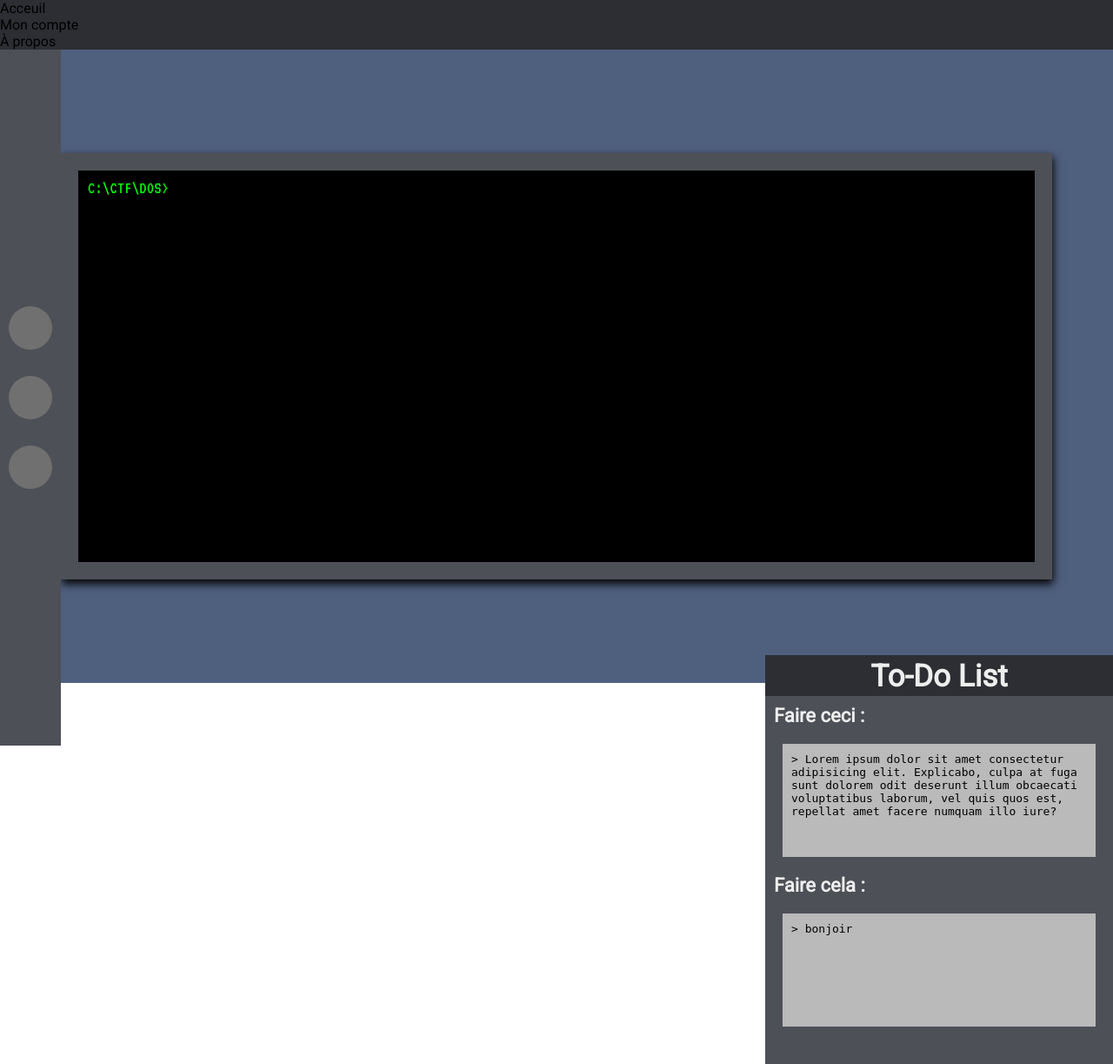
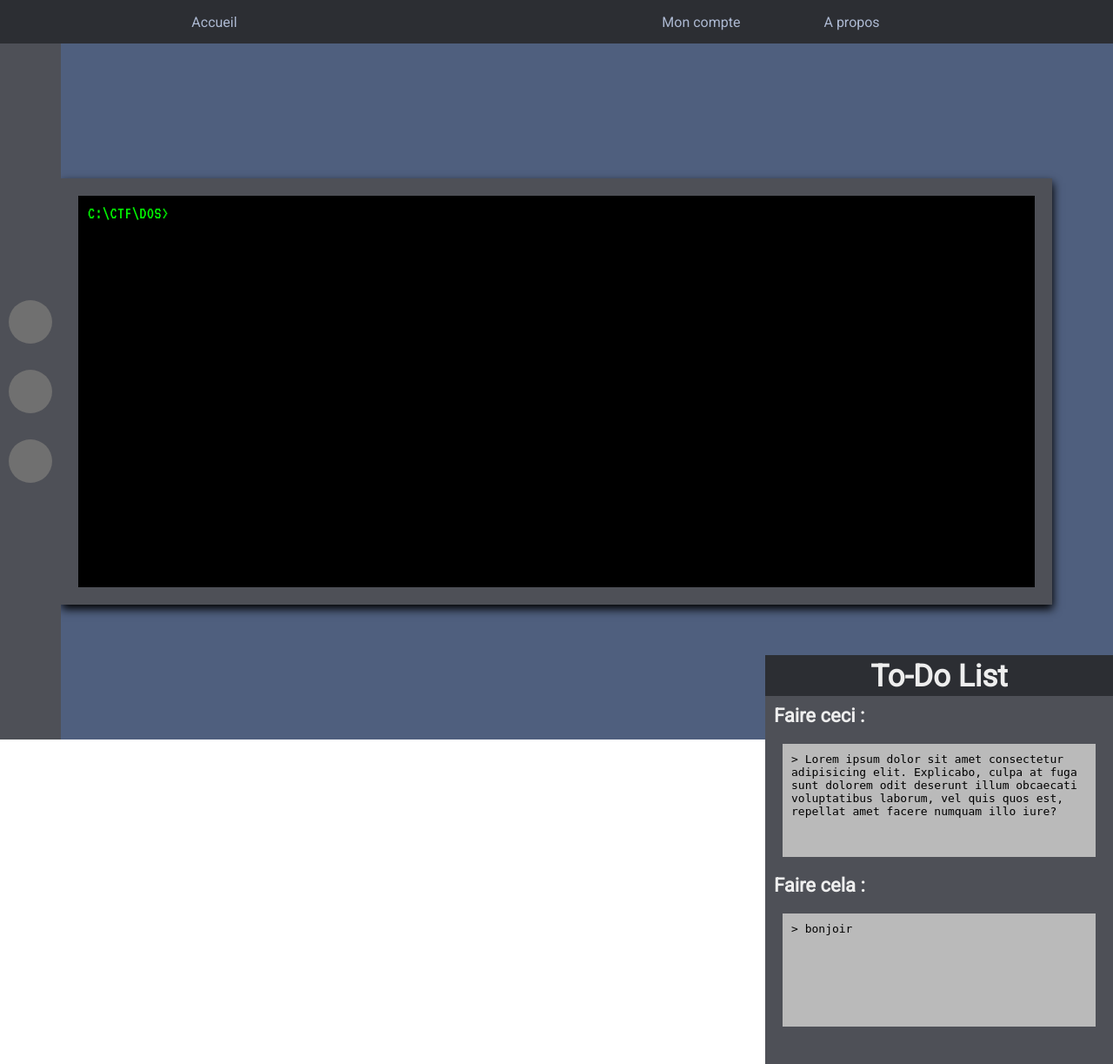
Before and after one commit to timoogo/CTF, a PHP site: page / in a window 1280 px wide. Shown: the whole page at 87% size. Run offline with PHP 8.4, Linux system fonts and the light colour scheme.

Commit message:
:art: header stylized a bit

```diff
--- a/index.php
+++ b/index.php
@@ -20,11 +20,13 @@
 <body>
     <header>
         <nav>
-            <ul>
-                <li>Acceuil</li>
-                <li>Mon compte</li>
-                <li>À propos</li>
-            </ul>
+          <div class="logo">
+            <a href="#">Accueil</a>
+          </div>
+         <ul>
+             <li><a href="#" class="my-account">Mon compte</a></li>
+             <li><a href="#">A propos</a></li>
+         </ul>
         </nav>
     </header>
 
--- a/style/style.css
+++ b/style/style.css
@@ -1,5 +1,7 @@
 /* THIS IS MAIN CSS */
-
+:root{
+    --clear-color: #ADB9D2;
+}
 * {
     margin: 0;
     padding: 0;
@@ -12,15 +14,33 @@ body{
 }
 
 nav{
-    position: relative;
     width: 100%;
-    min-height: 50px;
+    height: 50px;
     background-color: #2c2e33;
+    display: flex;
+    justify-content: space-around;
+    align-content: center;
+    color: var(--clear-color);
+
+
+}
+.logo, nav ul{
+    align-items: center;
+    display: flex;
+}
+nav ul{
+    display: flex;
+    align-content: center;
+
+}
+nav ul li{
+    margin: auto 3rem;
 }
 
-
-
-
+nav a{
+    color: var(--clear-color);
+    text-decoration: none;
+}
 
 
 /* MENU DE GAUCHE */
@@ -30,7 +50,7 @@ nav{
     max-height: 100vh;
     position: absolute;
     display: flex;
-    color: #ADB9D2;
+    color: var(--clear-color);
     width: fit-content;
     transform: translate(-470px, 0);
     transition: 1s;
@@ -63,7 +83,7 @@ nav{
     margin: 20px 0;
     border: none;
     height: 2px;
-    background-color: #ADB9D2;
+    background-color: var( --clear-color);
 }
 
 .chapter-name:hover{
--- a/style/termStyle.css
+++ b/style/termStyle.css
@@ -8,7 +8,7 @@ main{
 
 #main-container{
     width: 100%;
-    height: 100%;
+    height: 100vh   ;
     display: flex;
     justify-content: center;
     align-items: center;
```
